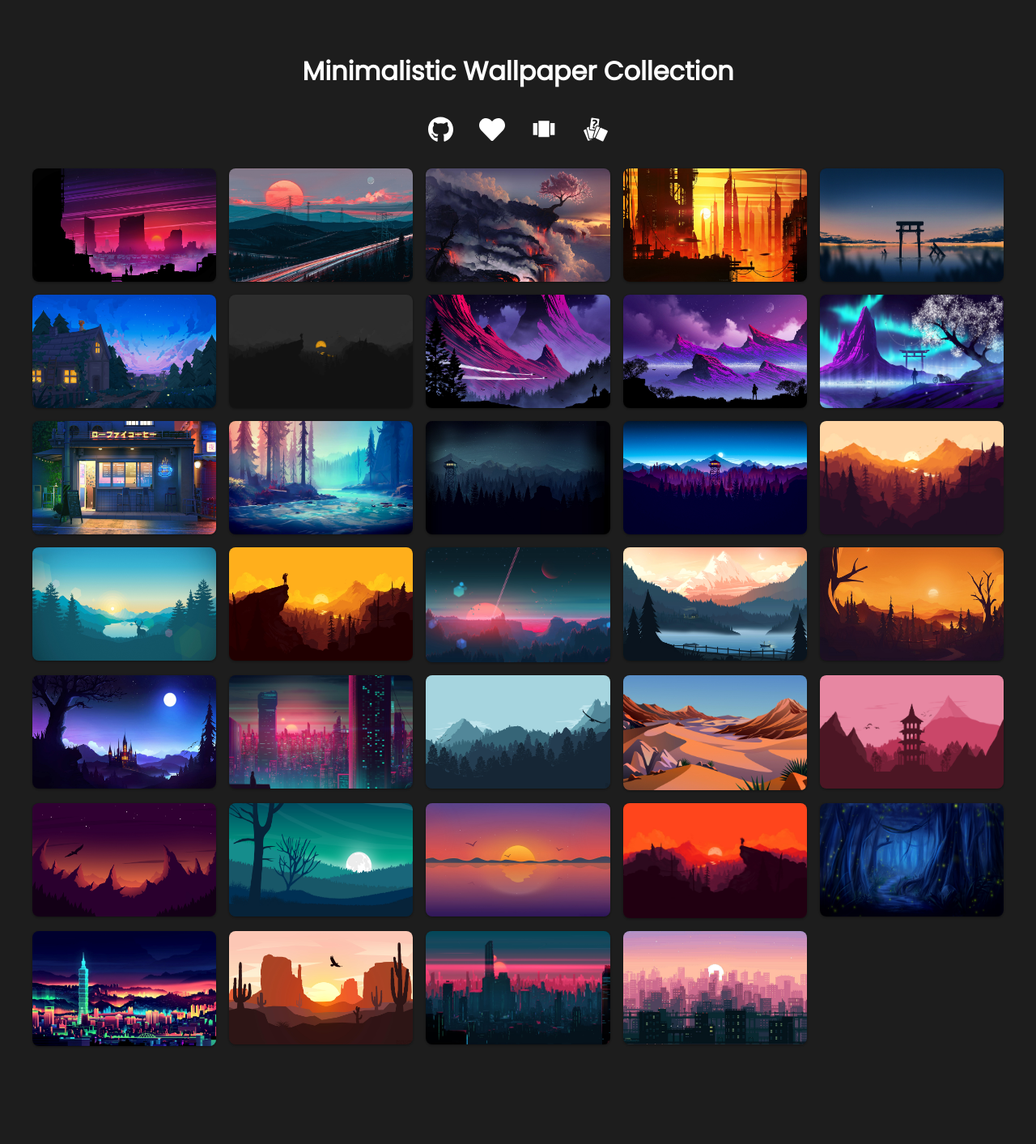
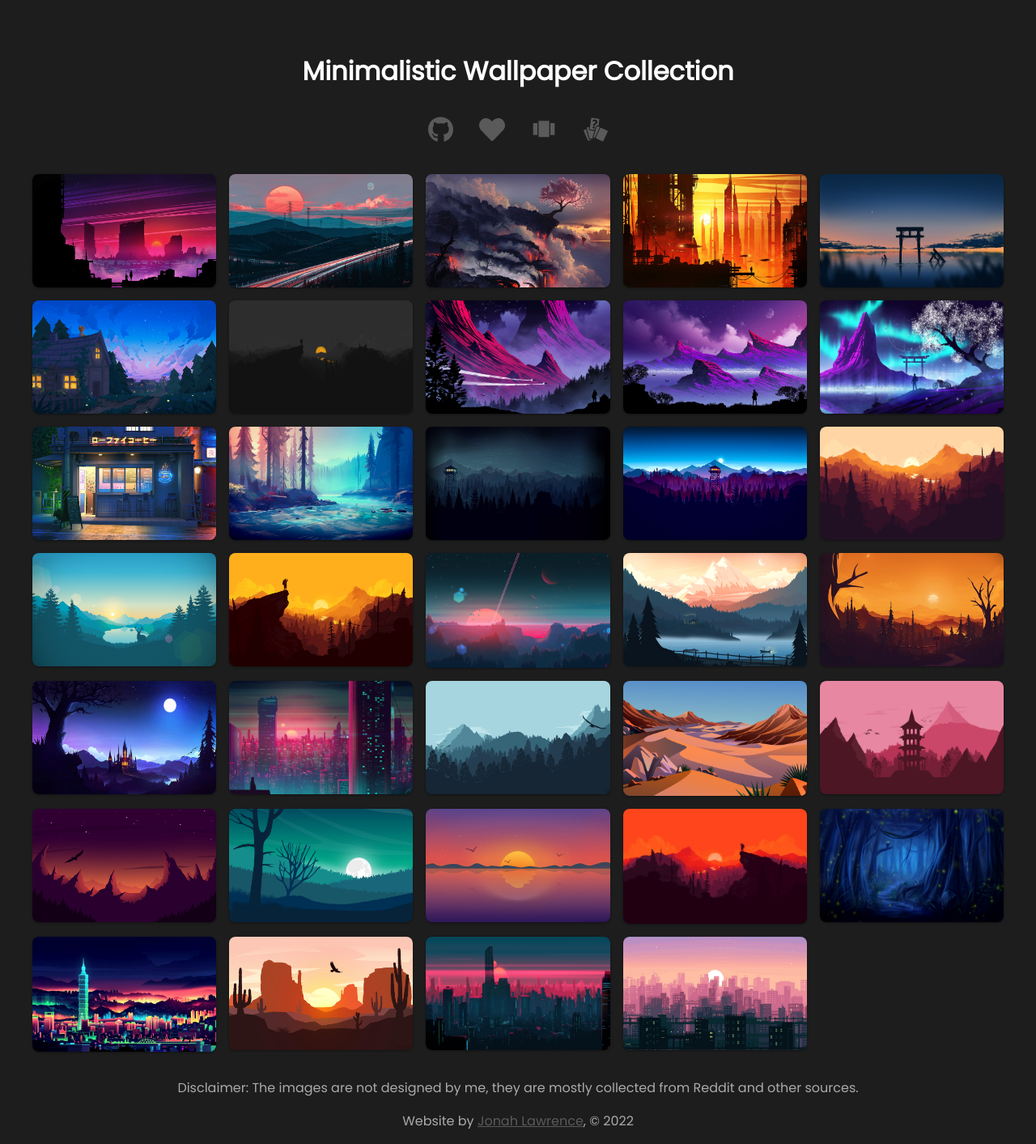
Before and after one commit to DenverCoder1/minimalistic-wallpaper-collection, a PHP site: page / in a window 1280 px wide. Shown: the whole page at 81% size. Before the commit the page ends 1292 px from the top, so only its background shows below. Run offline with PHP 8.4, Linux system fonts and the light colour scheme.

Commit message:
feat(site): Added copyright

```diff
--- a/index.php
+++ b/index.php
@@ -60,8 +60,17 @@
             text-align: center;
         }
 
+        a {
+            color: rgb(90 90 90);
+        }
+
         .title {
             margin-top: 2em;
+        }
+
+        .footer {
+            margin-top: 2em;
+            color: #aaa;
         }
 
         .icons {
@@ -76,11 +85,6 @@
         .icons svg:hover {
             cursor: pointer;
             filter: drop-shadow(0px 0px 2px rgb(255 255 255 / 0.4))
-        }
-
-        .icons a {
-            color: #fff;
-            display: flex;
         }
 
         .gallery {
@@ -169,6 +173,11 @@
         <?php endforeach; ?>
     </div>
 
+    <div class="footer">
+        <p>Disclaimer: The images are not designed by me, they are mostly collected from Reddit and other sources.</p>
+        <p>Website by <a href="https://github.com/DenverCoder1/">Jonah Lawrence</a>, &copy; <?= date('Y'); ?></p>
+    </div>
+
     <script type="text/javascript">
         // iniitialize glightbox
         const lightbox = GLightbox();
```
